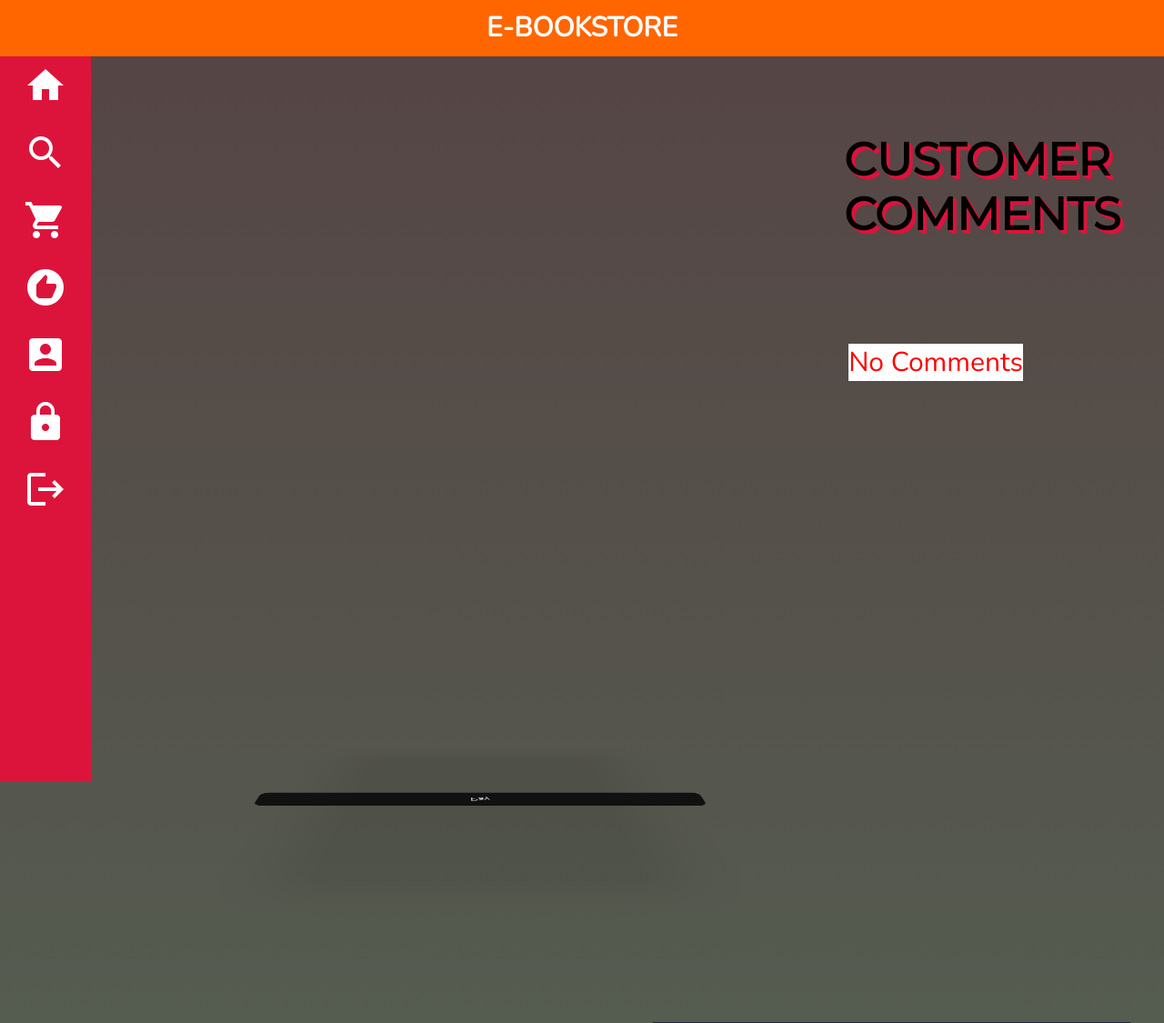
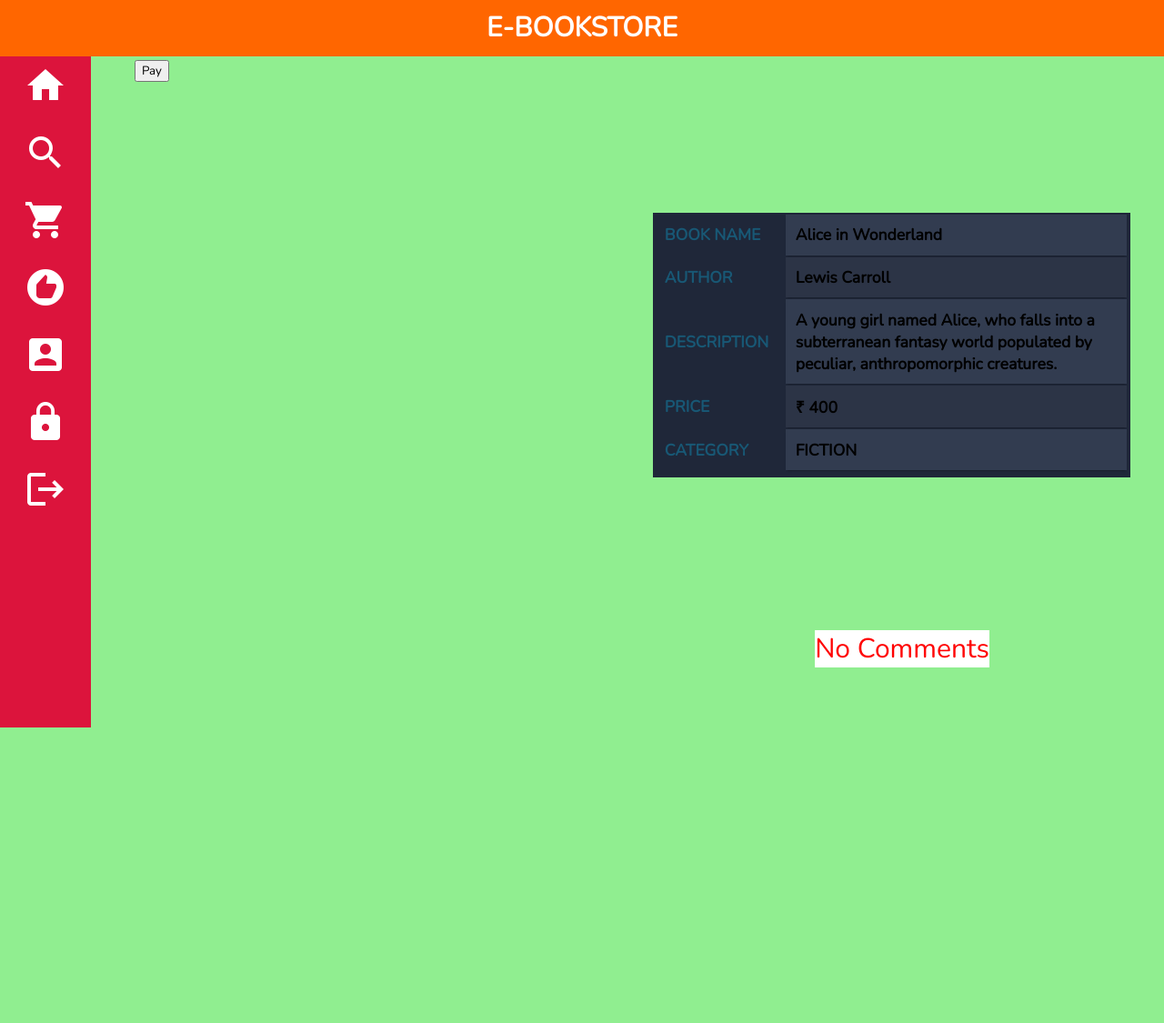
Before and after one commit to sachinraghult/e-bookstore, a PHP site: page /cust_book_det.php?id=1 in a window 1280 px wide. Shown: the top 1125 px of the page at 91% size. After the commit the page ends 800 px from the top, so only its background shows below. Run offline with PHP 8.4, Linux system fonts and the light colour scheme; a user stored in the database is signed in; data comes from the database, SQL or seed files in the repository; a stand-in replaces the project's code that opens the database connection; style sheets or scripts are compiled from the project's sources.

Commit message:
Sachin Pushing

```diff
--- a/cust_book_det.php
+++ b/cust_book_det.php
@@ -12,6 +12,7 @@
   if(!isset($_SESSION["CUS_ID"])){
     header("location:login.php");
   }
+
   include("db.php");
 ?>
 
@@ -25,15 +26,9 @@
     <link rel="stylesheet" type="text/css" href="css/font.scss">
 
     <style>
-    body{
-        background: #eedfcc;
-    }
-
     .blackboard {
-        position: relative;
+        position: absolute;
         width: 35%;
-        float:left;
-        margin: 0% auto;
         border: tan solid 12px;
         border-top: #bda27e solid 12px;
         border-left: #b19876 solid 12px;
@@ -117,6 +112,12 @@
         text-shadow: none;
     }
 
+    @media screen and (min-width: 400px) {
+    body {
+        background-color: lightgreen;
+    }
+    }
+
     </style>
 </head>
 <body>
@@ -174,7 +175,7 @@
             $img = "admin/{$rows['bimage']}";
             echo"
             <div>
-                <div class='thumb' style='text-size: 50px; float: left; margin-left: 150px;'>
+                <div class='thumb' style='text-size: 50px; float: left; margin-left: 20px;'>
                 <a href='#'>
                     <span ><button class='glow-on-hover' type='button' >Pay</button></span>
                 </a>
@@ -222,6 +223,10 @@
 
     if($res2->num_rows>0){
         echo "
+        <div style='clear: both;'>
+        <h1 style='text-align:center;'>Customer Comments</h1> <br><br>
+
+        <div class='container content' style='clear: both; float:left;width: 450px; height: 270px; margin:3% 3%;'>
         <form action='{$_SERVER['REQUEST_URI']}' method='post' >
         <div class='blackboard'>
         <div class='form'>
@@ -243,16 +248,12 @@
             <input type='submit' name='submit' value='Add:-' /></p>
             </div>
         </div>
-        </form>";
+        </form>
+        </div>";
     }
 
-
-
-
-    echo "<h1 style='margin-left : 800px;font-size:50px'>Customer Comments</h1> <br><br>";
-
     if ($res1->num_rows > 0) {
-        echo "<div style='float:right; width:65%;'>
+        echo "<div style='float:right; width:65%'>
         <table class='container' style='background-color:#1F2739;'>
         <thead>
         <tr>
@@ -287,139 +288,5 @@
     echo '</div>';
 ?>
 
-<style>
-    @import url(https://fonts.googleapis.com/css?family=Montserrat);
-/*basic reset*/
-
-/*a nice BG*/
-body {
-	background: #544; /*fallback*/
-	background: linear-gradient(#544, #565);
-}
-
-/*Thumbnail Background*/
-.thumb {
-	width: 500px; height: 750px; margin: 70px 0;
-	perspective: 1000px;
-}
-.thumb a {
-	display: block; width: 100%; height: 100%;
-	/*double layered BG for lighting effect*/
-	background: linear-gradient(rgba(0, 0, 0, 0.4), rgba(0, 0, 0, 0.4)),url(<?php echo $img; ?>) no-repeat center top;
-
-    background-size: contain;
-	/*disabling the translucent black bg on the main image*/
-	background-size: 0, cover;
-	/*3d space for children*/
-	transform-style: preserve-3d;
-	transition: all 0.5s;
-}
-.thumb:hover a {transform: rotateX(80deg); transform-origin: bottom;}
-/*bottom surface */
-.thumb a:after {
-	/*36px high element positioned at the bottom of the image*/
-	content: ''; position: absolute; left: 0; bottom: 0;
-	width: 100%; height: 36px;
-	/*inherit the main BG*/
-	background: inherit; background-size: cover, cover;
-	/*draw the BG bottom up*/
-	background-position: bottom;
-	/*rotate the surface 90deg on the bottom axis*/
-	transform: rotateX(90deg); transform-origin: bottom;
-    opacity: 0.65;
-}
-/*label style*/
-.thumb a span {
-	color: white; text-transform: uppercase;
-	position: absolute; top: 100%; left: 0; width: 100%;
-	font: bold 12px/36px Montserrat; text-align: center;
-	/*the rotation is a bit less than the bottom surface to avoid flickering*/
-	transform: rotateX(-89.99deg); transform-origin: top;
-	z-index: 1;
-}
-/*shadow*/
-.thumb a:before {
-	content: ''; position: absolute; top: 0; left: 0;
-	width: 100%; height: 100%;
-	background: rgba(0, 0, 0, 0.5);
-	box-shadow: 0 0 100px 50px rgba(0, 0, 0, 0.5);
-	transition: all 0.5s;
-	/*by default the shadow will be almost flat, very transparent, scaled down with a large blur*/
-	opacity: 0.15;
-	transform: rotateX(95deg) translateZ(-80px) scale(0.75);
-	transform-origin: bottom;
-}
-.thumb:hover a:before {
-	opacity: 1;
-	/*blurred effect using box shadow as filter: blur is not supported in all browsers*/
-	box-shadow: 0 0 25px 25px rgba(0, 0, 0, 0.5);
-	/*pushing the shadow down and scaling it down to size*/
-	transform: rotateX(0) translateZ(-60px) scale(0.85);
-}
-
-
-
-.glow-on-hover {
-    width: 500px;
-    height: 40px;
-    border: none;
-    outline: none;
-    color: #fff;
-    background: #111;
-    cursor: pointer;
-    position: relative;
-    z-index: 0;
-    border-radius: 10px;
-}
-
-.glow-on-hover:before {
-    content: '';
-    background: linear-gradient(45deg, #ff0000, #ff7300, #fffb00, #48ff00, #00ffd5, #002bff, #7a00ff, #ff00c8, #ff0000);
-    position: absolute;
-    top: -2px;
-    left:-2px;
-    background-size: 400%;
-    z-index: -1;
-    filter: blur(5px);
-    width: calc(100% + 4px);
-    height: calc(100% + 4px);
-    animation: glowing 20s linear infinite;
-    opacity: 0;
-    transition: opacity .3s ease-in-out;
-    border-radius: 10px;
-}
-
-.glow-on-hover:active {
-    color: #000
-}
-
-.glow-on-hover:active:after {
-    background: transparent;
-}
-
-.glow-on-hover:hover:before {
-    opacity: 1;
-}
-
-.glow-on-hover:after {
-    z-index: -1;
-    content: '';
-    position: absolute;
-    width: 100%;
-    height: 100%;
-    background: #111;
-    left: 0;
-    top: 0;
-    border-radius: 10px;
-}
-
-@keyframes glowing {
-    0% { background-position: 0 0; }
-    50% { background-position: 400% 0; }
-    100% { background-position: 0 0; }
-}
-
-</style>
-
 </body>
 </html>
--- a/index.php
+++ b/index.php
@@ -64,7 +64,7 @@
       {
         echo "
         </div>
-        <div class='box-container'>
+        <div class='box-container' style='margin-left 10%'>
         ";
       }
 
--- a/login.php
+++ b/login.php
@@ -17,7 +17,7 @@
 <body>
 
 
-<div class="login-box" style="margin: auto">
+<div class="login-box" style="margin-left: auto; margin-top: 100px;">
 <h2>Login</h2>
 <form action="<?php echo $_SERVER["PHP_SELF"];?>" method = "post">
 
--- a/register.php
+++ b/register.php
@@ -32,6 +32,7 @@
         return false;
       }
     }
+
     function check()
     {
       if (document.getElementById('pwd').value ==
@@ -84,7 +85,7 @@
 
 <?php ?>
 
-<div class="login-box" style="margin: 5%">
+<div class="login-box" style="margin-left: auto; margin-top: 100px">
 <h2>Create Account</h2>
 <form action="<?php echo $_SERVER["PHP_SELF"];?>" enctype = "multipart/form-data" method = "post">
     <p style="color: white">Please fill in this form to create an account.</p>
```
Also changed, not shown: admin/book_det.php (+163 -124 lines).
